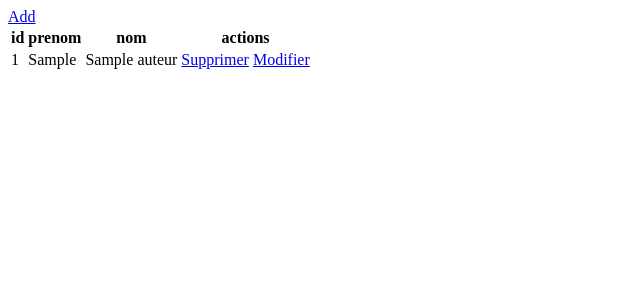
After one commit to amillet90/Flask_crud_v2, a Flask app: page /auteur/ in a window 1280 px wide. The commit adds this page. Shown: the top 300 px of the page, without its empty margins (0-640 px from the left). Run offline with Flask 2, Linux system fonts and the light colour scheme; tables that the repository leaves empty hold one stand-in row (values such as "Sample post").

Commit message:
Frenchify

```diff
--- /dev/null
+++ b/Controller/AuteurController.py
@@ -0,0 +1,49 @@
+from flask import *
+
+from app import db
+from Entity.Auteur import Auteur
+
+c = Blueprint('auteur', __name__, url_prefix='/auteur')
+
+
+@c.route('/')
+def index():
+    return render_template('auteur/index.html', auteurs=Auteur.query.all())
+
+
+@c.route('/supprimer/<int:id>', methods=['GET'])
+def supprimer(id):
+    auteur = Auteur.query.filter_by(id=id).first_or_404()
+
+    db.session.delete(auteur)
+    db.session.commit()
+
+    return redirect(url_for('auteur.index'))
+
+
+@c.route('/ajouter', methods=['GET', 'POST'])
+def ajouter():
+    if request.method == 'GET':
+        return render_template('auteur/ajouter.html')
+
+    auteur = Auteur(prenom=request.form['prenom'],
+                    nom=request.form['nom'])
+
+    db.session.add(auteur)
+    db.session.commit()
+
+    return redirect(url_for('auteur.index'))
+
+
+@c.route('/modifier/<int:id>', methods=['GET', 'POST'])
+def modifier(id):
+    auteur = Auteur.query.filter_by(id=id).first_or_404()
+
+    if request.method == 'GET':
+        return render_template('auteur/modifier.html', auteur=auteur)
+
+    auteur.prenom = request.form['prenom']
+    auteur.nom = request.form['nom']
+    db.session.commit()
+
+    return redirect(url_for('auteur.index'))
--- a/app.py
+++ b/app.py
@@ -25,9 +25,9 @@ def make_instance_path(app):
 
 
 def load_all_controllers(app):
-    from Controller import AuthorController, MainController
+    from Controller import AuteurController, MainController
 
-    controllers = [AuthorController.c, MainController.c]
+    controllers = [AuteurController.c, MainController.c]
     for c in controllers:
         app.register_blueprint(c)
 
@@ -54,7 +54,7 @@ def create_app():
     make_instance_path(app)
     db.init_app(app)
 
-    from Entity.Author import Author
+    from Entity.Auteur import Auteur
     app.cli.add_command(create_all_tables)
     app.cli.add_command(drop_all_tables)
 
--- /dev/null
+++ b/templates/auteur/index.html
@@ -0,0 +1,26 @@
+{% extends 'base.html' %}
+
+{% block title %}Auteur{% endblock %}
+
+{% block content %}
+<a href="{{ url_for('auteur.ajouter') }}">Add</a>
+<table>
+    <tr>
+        <th>id</th>
+        <th>prenom</th>
+        <th>nom</th>
+        <th>actions</th>
+    </tr>
+    {% for auteur in auteurs %}
+    <tr>
+        <td>{{ auteur.id }}</td>
+        <td>{{ auteur.prenom }}</td>
+        <td>{{ auteur.nom }}</td>
+        <td>
+            <a href="{{ url_for('auteur.supprimer', id=auteur.id) }}">Supprimer</a>
+            <a href="{{ url_for('auteur.modifier', id=auteur.id) }}">Modifier</a>
+        </td>
+    </tr>
+    {% endfor %}
+</table>
+{% endblock %}
--- a/templates/index.html
+++ b/templates/index.html
@@ -4,6 +4,6 @@
 
 {% block content %}
 <ul>
-    <li><a href="{{ url_for('author.index') }}">Author</a></li>
+    <li><a href="{{ url_for('auteur.index') }}">Auteur</a></li>
 </ul>
 {% endblock %}
```
Also changed, not shown: Controller/AuthorController.py (deleted, +0 -49 lines), Entity/Auteur.py (added, +10 -0 lines), Entity/Author.py (deleted, +0 -10 lines), templates/auteur/ajouter.html (added, +13 -0 lines), templates/auteur/modifier.html (added, +13 -0 lines), templates/author/add.html (deleted, +0 -13 lines), templates/author/index.html (deleted, +0 -26 lines), templates/author/modify.html (deleted, +0 -13 lines).
